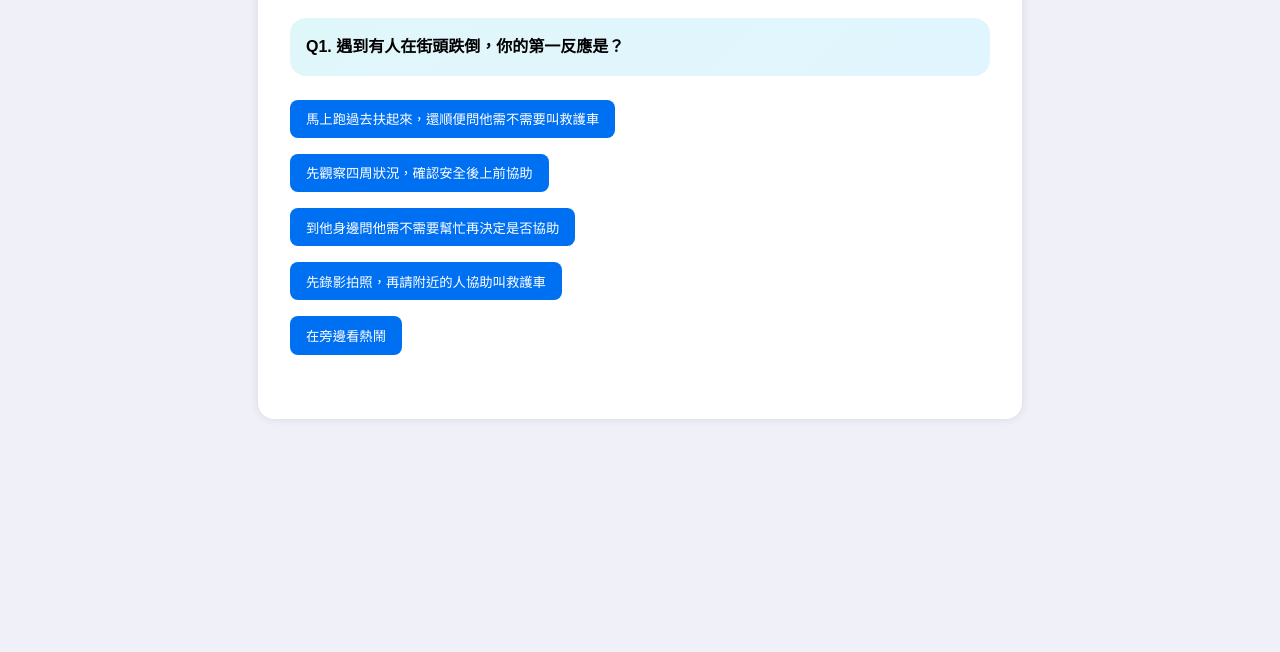
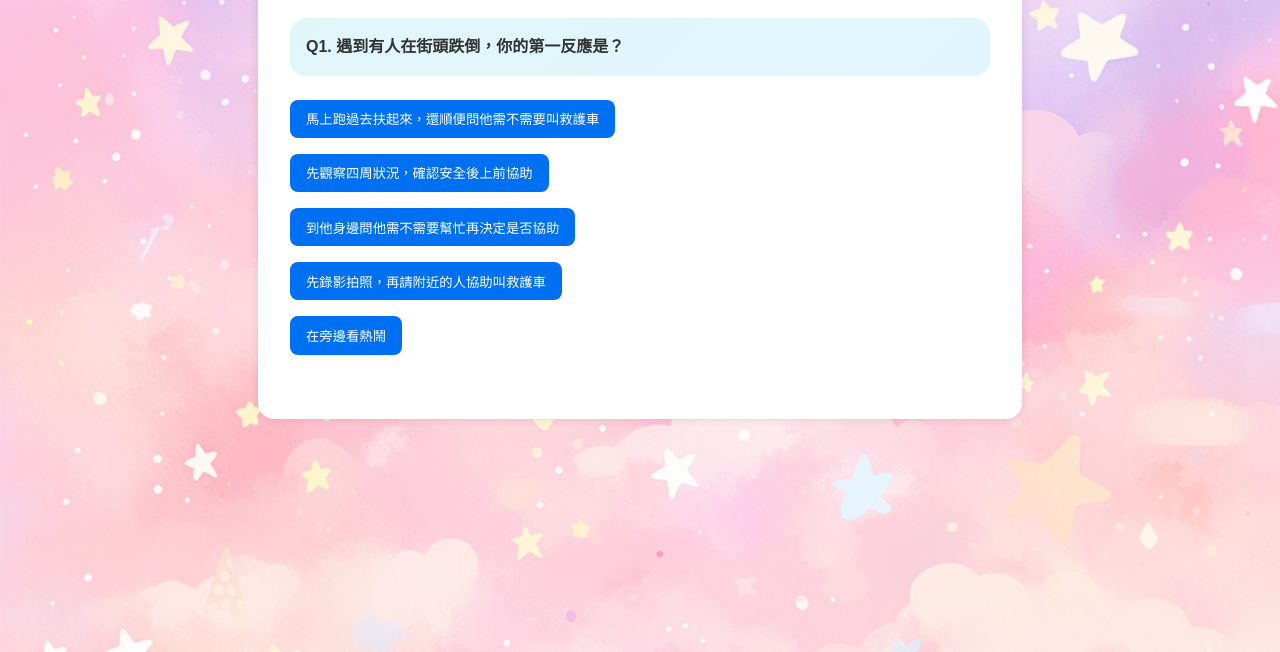
Before and after one commit to tikalyang/linkutquiz, a plain HTML site: page index.html in a window 1280 px wide. Shown: the part 148-800 px from the top of the page. Drawn offline with Linux system fonts and the light colour scheme.

Commit message:
Update index.html

```diff
--- a/index.html
+++ b/index.html
@@ -6,10 +6,13 @@
   <title>你的屬性是什麼？</title>
   <style>
     body {
-      font-family: sans-serif;
-      background: #f0f0f8;
-      padding: 2rem;
-      line-height: 1.6;
+  font-family: sans-serif;
+  background: url('https://github.com/tikalyang/linkutquiz/blob/main/tikal_0322_cute_stars_warm_and_colorful_backgroundsflat_paintin_e89f831a-1963-4f3c-9493-408c35f0d2f1.png?raw=true') no-repeat center center fixed;
+  background-size: cover;
+  padding: 2rem;
+  line-height: 1.6;
+  color: #333;
+
     }
     .container {
       max-width: 700px;
```
